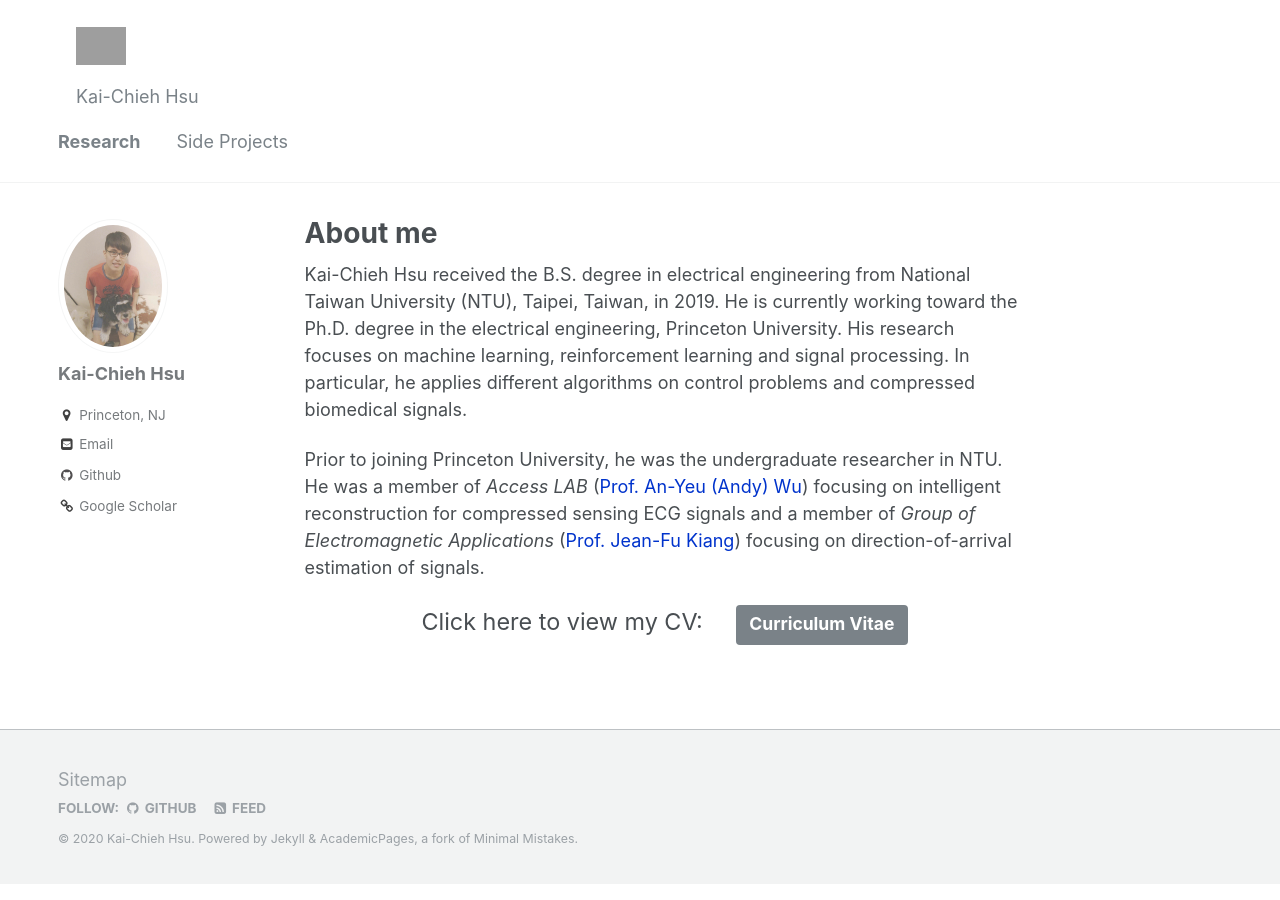
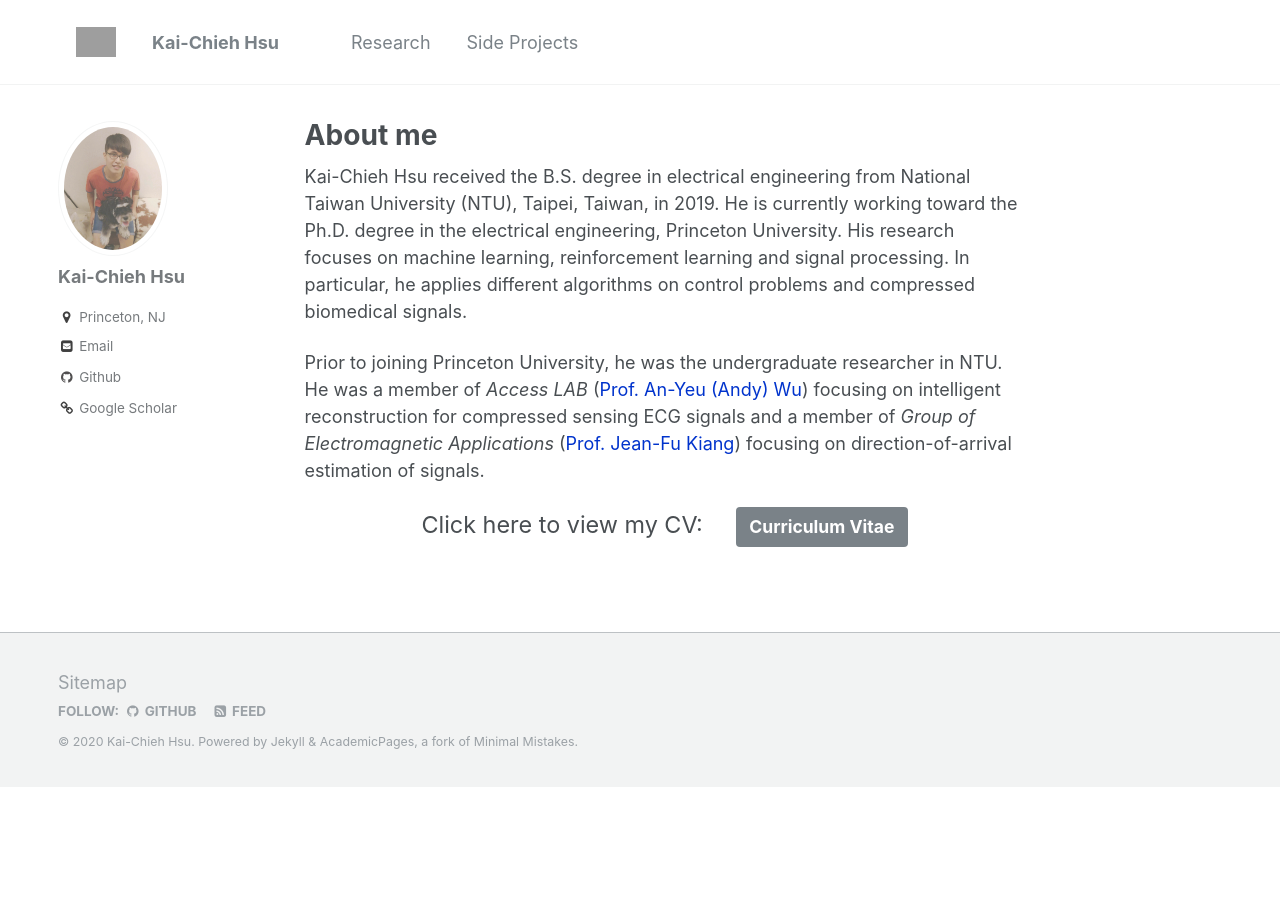
Before and after one commit to kaichiehhsu/kaichiehhsu.github.io, a Jekyll site: the page built from _pages/about.md, in a window 1280 px wide. Built offline with Jekyll 4.4.1, drawn with Linux system fonts in a browser that asks for light colours.

Commit message:
add logo -7

```diff
--- a/_includes/masthead.html
+++ b/_includes/masthead.html
@@ -6,32 +6,21 @@
   <div class="masthead__inner-wrap">
     <div class="masthead__menu">
       <nav id="site-nav" class="greedy-nav">
-        {% unless logo_path == empty %}
-          <a class="site-logo" href="{{ base_path }}/"><img src="{{ base_path }}{{ logo_path }}" alt="" width="50"></a>
-        {% endunless %}
-        <a class="site-title" href="{{ base_path }}/">
-          {{ site.masthead_title | default: site.title }}
-          {% if site.subtitle %}<span class="site-subtitle">{{ site.subtitle }}</span>{% endif %}
-        </a>
+        <button><div class="navicon"></div></button>
         <ul class="visible-links">
-          {%- for link in site.data.navigation.main -%}
-            <li class="masthead__menu-item">
-              <a href="{{ link.url | relative_url }}"{% if link.description %} title="{{ link.description }}"{% endif %}>{{ link.title }}</a>
-            </li>
-          {%- endfor -%}
+          {% unless logo_path == empty %}
+            <a class="site-logo" href="{{ base_path }}/"><img src="{{ base_path }}{{ logo_path }}" alt="" width="40"></a>
+          {% endunless %}
+          <li class="masthead__menu-item masthead__menu-item--lg"><a href="{{ base_path }}/">{{ site.title }}</a></li>
+          {% for link in site.data.navigation.main %}
+            {% if link.url contains 'http' %}
+              {% assign domain = '' %}
+              {% else %}
+              {% assign domain = base_path %}
+            {% endif %}
+            <li class="masthead__menu-item"><a href="{{ domain }}{{ link.url }}">{{ link.title }}</a></li>
+          {% endfor %}
         </ul>
-        {% if site.search == true %}
-        <button class="search__toggle" type="button">
-          <span class="visually-hidden">{{ site.data.ui-text[site.locale].search_label | default: "Toggle search" }}</span>
-          <svg class="icon" width="16" height="16" xmlns="http://www.w3.org/2000/svg" viewBox="0 0 15.99 16">
-            <path d="M15.5,13.12L13.19,10.8a1.69,1.69,0,0,0-1.28-.55l-0.06-.06A6.5,6.5,0,0,0,5.77,0,6.5,6.5,0,0,0,2.46,11.59a6.47,6.47,0,0,0,7.74.26l0.05,0.05a1.65,1.65,0,0,0,.5,1.24l2.38,2.38A1.68,1.68,0,0,0,15.5,13.12ZM6.4,2A4.41,4.41,0,1,1,2,6.4,4.43,4.43,0,0,1,6.4,2Z" transform="translate(-.01)"></path>
-          </svg>
-        </button>
-        {% endif %}
-        <button class="greedy-nav__toggle hidden" type="button">
-          <span class="visually-hidden">{{ site.data.ui-text[site.locale].menu_label | default: "Toggle menu" }}</span>
-          <div class="navicon"></div>
-        </button>
         <ul class="hidden-links hidden"></ul>
       </nav>
     </div>
```
